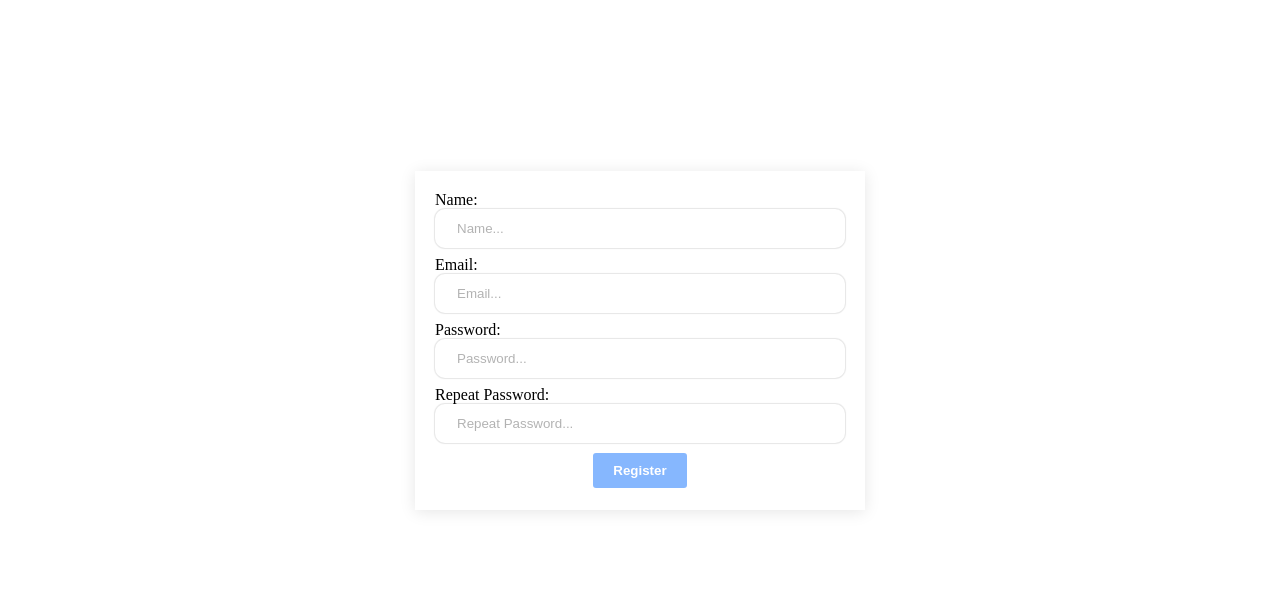
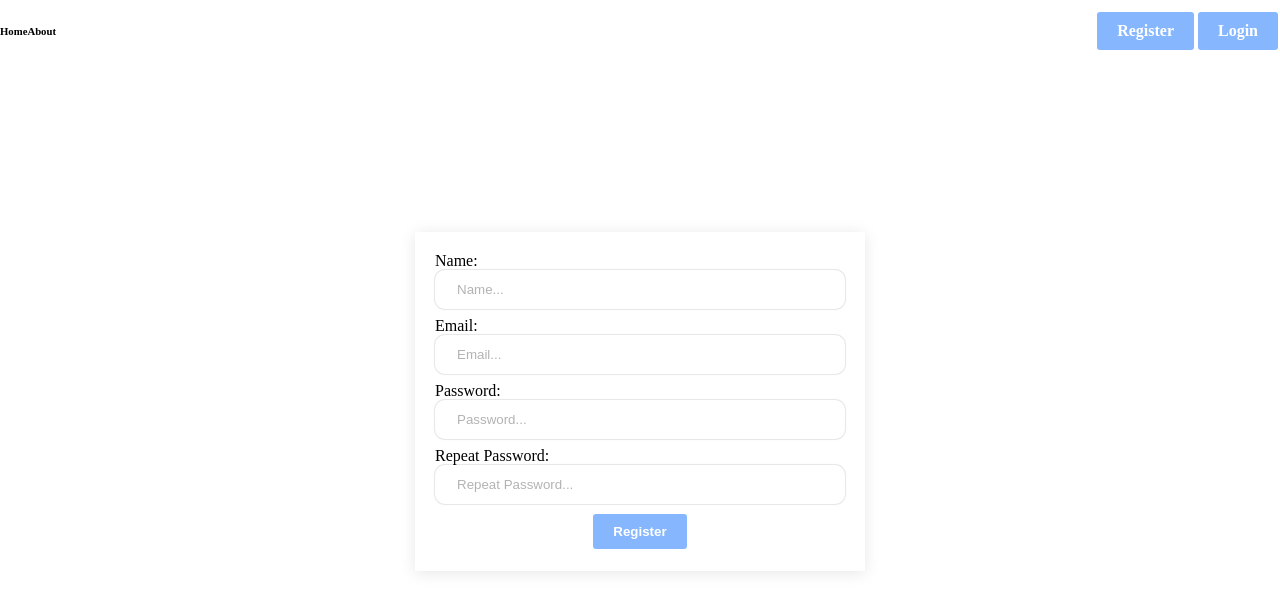
Before and after one commit to engbaraakhamaysa/react-dashboard, a React (Create React App) app: page /register in a window 1280 px wide. Shown: the top 612 px of the page. Built offline with nearby package versions, Linux system fonts and the light colour scheme.

Commit message:
Add Compoent Header & Add Browser Router

```diff
--- a/package.json
+++ b/package.json
@@ -10,6 +10,7 @@
     "axios": "^1.12.2",
     "react": "^19.1.1",
     "react-dom": "^19.1.1",
+    "react-router-dom": "^7.9.1",
     "react-scripts": "5.0.1",
     "web-vitals": "^2.1.4"
   },
--- a/src/App.js
+++ b/src/App.js
@@ -1,9 +1,14 @@
+import { Route, Routes } from "react-router-dom";
+import Header from "./Components/Header";
 import SignUp from "./SignUp";
 
 export default function App() {
   return (
     <div>
-      <SignUp />
+      <Header />
+      <Routes>
+        <Route path="/register" element={<SignUp />} />
+      </Routes>
     </div>
   );
 }
--- /dev/null
+++ b/src/Components/Header.js
@@ -0,0 +1,28 @@
+import { Link } from "react-router-dom";
+
+export default function Header() {
+  return (
+    <nav className="d-flex">
+      <div className="d-flex">
+        <h6>Home</h6>
+        <h6>About</h6>
+      </div>
+      <div className="d-flex">
+        <Link
+          to="/register"
+          className="register-nav"
+          style={{ textAlign: "center" }}
+        >
+          Register
+        </Link>
+        <Link
+          to="/login"
+          className="register-nav"
+          style={{ textAlign: "center" }}
+        >
+          Login
+        </Link>
+      </div>
+    </nav>
+  );
+}
--- a/src/index.js
+++ b/src/index.js
@@ -2,10 +2,11 @@ import React from "react";
 import ReactDOM from "react-dom/client";
 import "./style.css";
 import App from "./App";
+import { BrowserRouter } from "react-router-dom"; // this to one page router
 
 const root = ReactDOM.createRoot(document.getElementById("root"));
 root.render(
-  <div className="container">
+  <BrowserRouter>
     <App />
-  </div>
+  </BrowserRouter>
 );
--- a/src/style.css
+++ b/src/style.css
@@ -10,6 +10,14 @@ body {
   margin: 0;
   /* background: linear-gradient(to bottom, #ffffff, #000000);
   background: linear-gradient(45deg, #ffffff, #000000); */
+}
+
+/*Header */
+
+.d-flex {
+  display: flex;
+  align-items: center;
+  justify-content: space-between;
 }
 
 /* Register */
@@ -52,7 +60,8 @@ input::placeholder {
   align-items: center;
   margin-top: 40px;
 }
-.register button {
+.register button,
+.register-nav {
   outline: none;
   border: none;
   background-color: #86b7fe;
@@ -63,9 +72,11 @@ input::placeholder {
   transition: 0.3s;
   border: 2px solid white;
   font-weight: bold;
+  text-decoration: none;
 }
 
-.register button:hover {
+.register button:hover,
+.register-nav:hover {
   background-color: white;
   border: 2px solid #86b7fe;
   color: #86b7fe;
```
Also changed, not shown: 1 other file (tests, documents, lock files or other folders).
